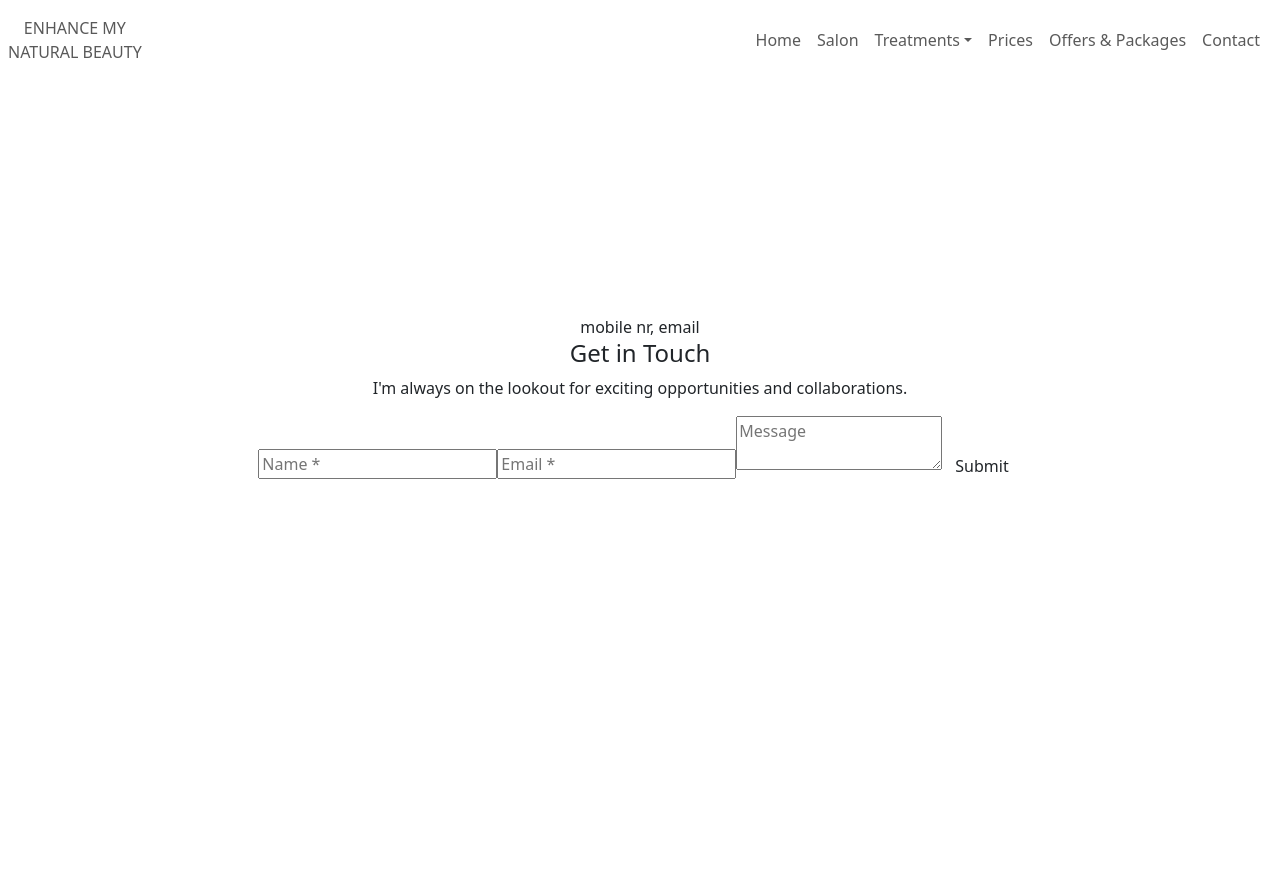
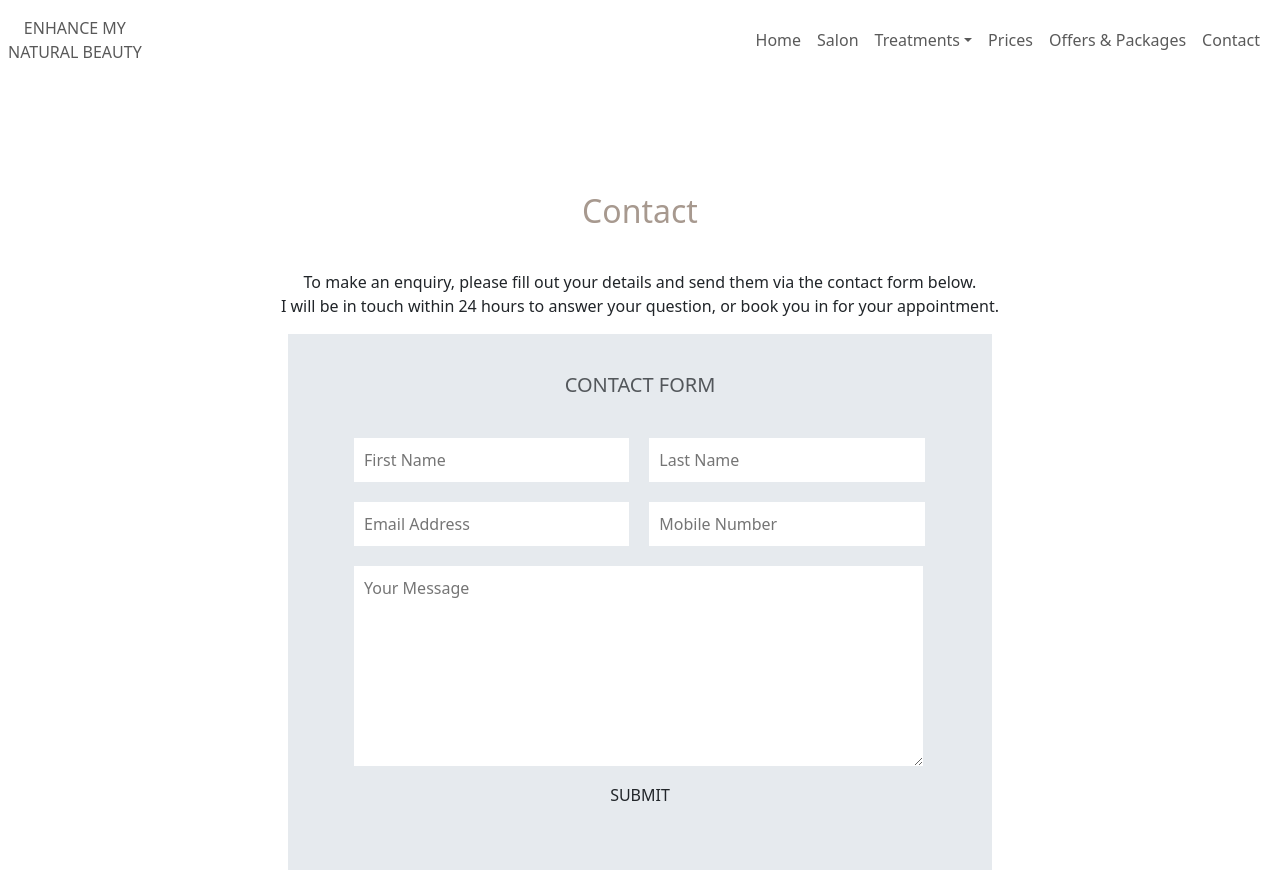
Before and after one commit to aszab1/beauty-page, a React (Vite) app: page /contact in a window 1280 px wide. Before the commit the page ends 800 px from the top, so only its background shows below. Built offline with nearby package versions, Linux system fonts and the light colour scheme.

Commit message:
added styling to contact form

```diff
--- a/src/components/Contact.jsx
+++ b/src/components/Contact.jsx
@@ -6,18 +6,22 @@ import Form from "./Form"
 export default function Contact (){
   return (
     <>
-    <div>mobile nr, email</div>
+    <div className="contact">
 
-      <h4 className="contact-h4">Get in Touch</h4>
+
+      <h2 className="contact-h2">Contact</h2>
   <div className="contact-container">
     <div className="contact-text">
-      <p>I&apos;m always on the lookout for exciting opportunities and collaborations.</p>
+      <p>To make an enquiry, please fill out your details and send them via the contact form below. <br/> I will be in touch within 24 hours to answer your question, or book you in for your appointment.</p>
     </div>
 
     <div className="contact-form">
+      <p className="form-text">CONTACT FORM</p>
       <Form />
     </div>
+    </div>
   </div>
+
 </>
 
 )}
--- a/src/components/Form.jsx
+++ b/src/components/Form.jsx
@@ -3,8 +3,10 @@ import { useState } from 'react'
 
 const Form = () => {
   const [formData, setFormData] = useState({
-    name: '',
+    first_name: '',
+    last_name: '',
     email: '',
+    mobile: '',
     message: ''
   })
   const [response, setResponse] = useState(null)
@@ -21,8 +23,10 @@ const Form = () => {
     const userId = import.meta.env.VITE_USER_ID
 
     const templateParams = {
-      name: formData.name,
+      first_name: formData.first_name,
+      last_name: formData.last_name,
       email: formData.email,
+      mobile: formData.mobile,
       message: formData.message
     }
 
@@ -31,7 +35,7 @@ const Form = () => {
         console.log('Email sent successfully:', response)
         setResponse({ success: true, data: { message: "Message successfully sent!" } })
         // Reset form data
-        setFormData({ name: '', email: '', message: ''})
+        setFormData({ first_name: '', last_name: '', email: '', mobile: '', message: ''})
       })
       .catch((error) => {
         console.log('Failed to send email', error)
@@ -43,10 +47,20 @@ const Form = () => {
     <div className='form'>
       <form onSubmit={handleSubmit}>
         <input
+          className='first_name'
           type='text'
-          name='name'
-          placeholder='Name *'
-          value={formData.name}
+          name='first_name'
+          placeholder='First Name'
+          value={formData.first_name}
+          onChange={handleChange}
+          required
+        />
+        <input
+          className='last_name'
+          type='text'
+          name='last_name'
+          placeholder='Last Name'
+          value={formData.last_name}
           onChange={handleChange}
           required
         />
@@ -54,20 +68,30 @@ const Form = () => {
           className='email'
           type='email'
           name='email'
-          placeholder='Email *'
+          placeholder='Email Address'
           value={formData.email}
           onChange={handleChange}
+          required
+        />
+        <input
+          className='mobile'
+          type='tel'
+          name='mobile'
+          placeholder='Mobile Number'
+          value={formData.mobile}
+          onChange={handleChange}
+          pattern='^07\d{9}$'
           required
         />
         <textarea
           name='message'
           className='textarea'
-          placeholder='Message'
+          placeholder='Your Message'
           value={formData.message}
           onChange={handleChange}
           required
         />
-        <button className='btn' type="submit">Submit</button>
+        <button className='btn' type="submit">SUBMIT</button>
         {response && (
           <p className='danger bold mt-4'>{response.data.message}</p>
         )}
--- a/src/main.jsx
+++ b/src/main.jsx
@@ -15,7 +15,7 @@ import VitaminShots from './components/VitaminShots.jsx'
 import AddTreatments from './components/AddTreatments.jsx'
 
 import './index.css'
-// import './styles/main.scss'
+import './styles/main.scss'
 import 'bootstrap/dist/css/bootstrap.min.css'
 
 const router = createBrowserRouter([
--- /dev/null
+++ b/src/styles/components/Contact.scss
@@ -0,0 +1,81 @@
+
+.form {
+  display: flex;
+  flex-direction: column;
+  align-items: center;
+  justify-content: center;
+  margin: 1.5em;
+}
+
+.form-text {
+  margin-bottom: 0.2em;
+  margin-top: 3em;
+}
+
+p.form-text {
+  font-size: 20px;
+}
+
+h2.contact-h2 {
+  color: #a7998f;
+  padding: 1em;
+}
+form {
+  display: flex;
+  flex-direction: row;
+  flex-wrap: wrap;
+  width: 100%;
+  margin: 0 auto;
+
+}
+
+input, .textarea {
+  margin: 10px;
+  padding: 10px;
+  border: 0;
+
+  // background-color: rgb(232, 222, 214, 0.5);
+  // border: 1px solid #6D2E46;
+  // border-radius: 2px;
+}
+
+.textarea {
+  width: 96.1%;
+  margin: 10px;
+  height: 200px;
+}
+.first_name, .last_name, .email, .mobile {
+  margin: 10px;
+  width: 46.5%;
+}
+
+
+
+.btn {
+  display: flex;
+  flex-direction: column;
+  width: 100%;
+  align-items: center;
+}
+
+// .contact-container {
+//   display: flex;
+//   align-items: start;
+//   text-align: center;
+//   gap: 20px;
+//   margin-left: 300px;
+// }
+
+.contact {
+  margin-top: 10em;
+}
+
+.contact-form {
+  display: grid;
+  background-color: #E6EAEE;
+  margin: auto;
+  padding: 2em;
+  width: 55%;
+  justify-content: center;
+  align-items: center;
+}
--- /dev/null
+++ b/src/styles/global/base.scss
@@ -0,0 +1,34 @@
+* {
+  box-sizing: border-box;
+}
+
+body {
+  margin: 0;
+}
+
+// main {
+//   font-size: 16px;
+//   font-family: "Inter", sans-serif;
+//   letter-spacing: 0.5px;
+//   color: #4a4a4a;
+//   font-weight: 500;
+
+// }
+
+#root {
+  display: flex;
+  flex-direction: column;
+  min-height: 100vh;
+  flex: 1;
+  min-width: 100%;
+  width: fit-content;
+  margin: 0;
+  padding: 0;
+  // background-color: #fbfafa;
+}
+
+// @media only screen and (max-width: 450px) {
+//   main {
+//     font-size: 14px;
+//   }
+// }
--- /dev/null
+++ b/src/styles/main.scss
@@ -0,0 +1,2 @@
+@import './global/base.scss';
+@import './components/Contact.scss';
```
